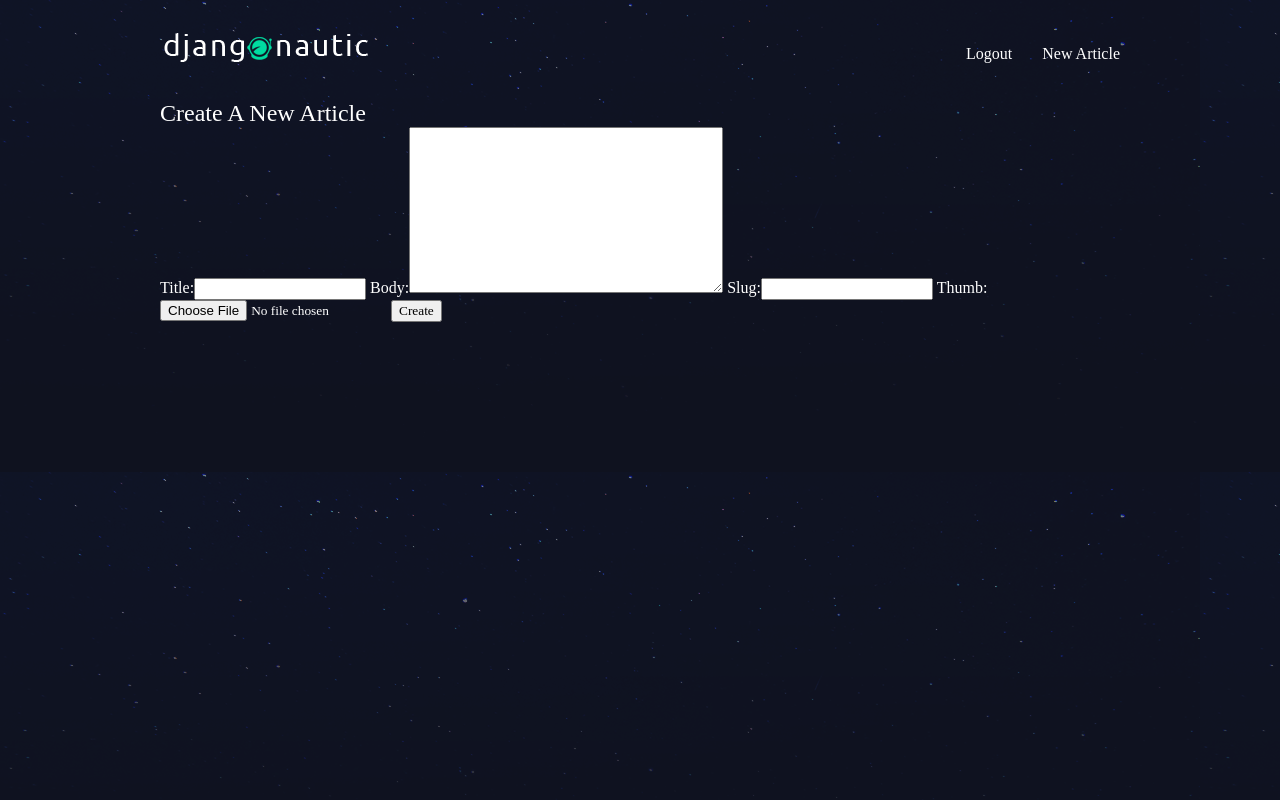
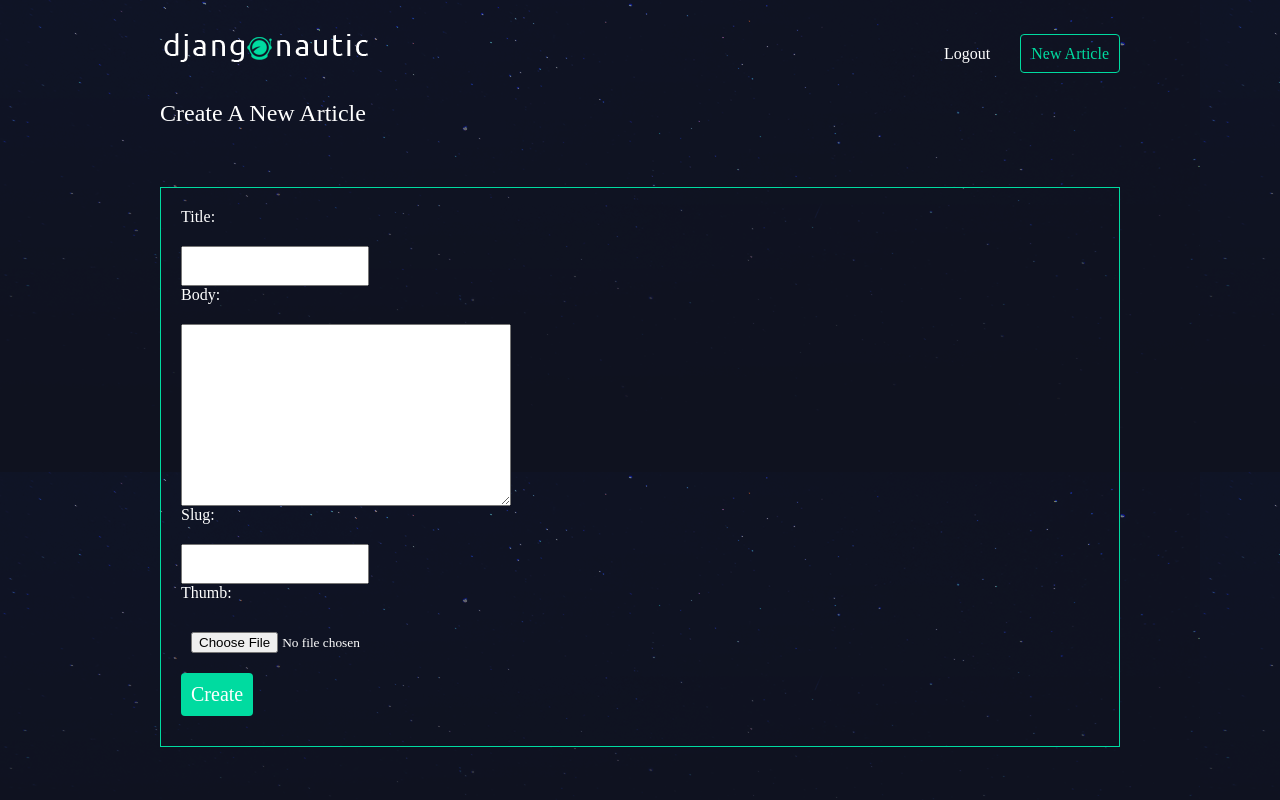
Before and after one commit to bmaelum/django_public, a Django app: page /articles/create/ in a window 1280 px wide. Run offline with Django 3.2, Linux system fonts and the light colour scheme; a user stored in the database is signed in.

Commit message:
Finished Tutorial #31 Styling the App (part 2)

```diff
--- a/blog/django_blog/assets/styles.css
+++ b/blog/django_blog/assets/styles.css
@@ -1,6 +1,6 @@
 body{
     background-color: #0f121f;
-    background-image: url(stars.png);
+    background-image: url(/static/stars.png);
     background-repeat-y: no-repeat;
     color: #fff;
 }
@@ -61,7 +61,7 @@ nav button{
 }
 
 .article{
-    padding:10px;
+    padding: 10px;
     border: 1px solid #00dba0;
     position: relative;
     padding-bottom: 40px;
@@ -85,16 +85,67 @@ nav button{
     padding: 0;
 }
 
-.article-detail .article img{
+.article-detail  .article img{
     max-width: 100%;
 }
 
-.article-detail .article h2{
+.article-detail  .article h2{
     text-align: center;
     margin: 20px auto;
-    font-size: 2em;
+    font-size: 2em
 }
 
-.article-detail .article p{
+.article-detail .article h3{
     text-align: center;
 }
+
+.article-detail  .article p{
+    margin: 10px 20px
+}
+
+.site-form {
+    margin-top: 60px;
+    border: 1px solid #00dba0;
+    padding: 20px;
+}
+
+.site-form input, .site-form textarea{
+    display: block;
+    margin: 20px 0 0px 0;
+    padding: 10px;
+}
+
+a.highlight{
+    border: 1px solid #00dba0;
+    padding: 10px;
+    border-radius: 4px;
+    color: #00dba0;
+}
+
+.helptext, .helptext ul{
+    margin: 0 auto 20px;
+    color: #bbb;
+    font-size: 14px;
+    display: block;
+}
+
+.errorlist li{
+    padding: 10px;
+    list-style-type: none;
+    border: 1px solid #FF5722;
+    margin: 10px 0;
+    color: #FF5722
+}
+
+.errorlist{
+    padding: 0;
+}
+
+.site-form input[type="submit"]{
+    background: #00dba0;
+    border: 0;
+    color: #fff;
+    font-size: 20px;
+    border-radius: 4px;
+    margin: 10px 0;
+}
```
Also changed, not shown: blog/django_blog/db.sqlite3.
